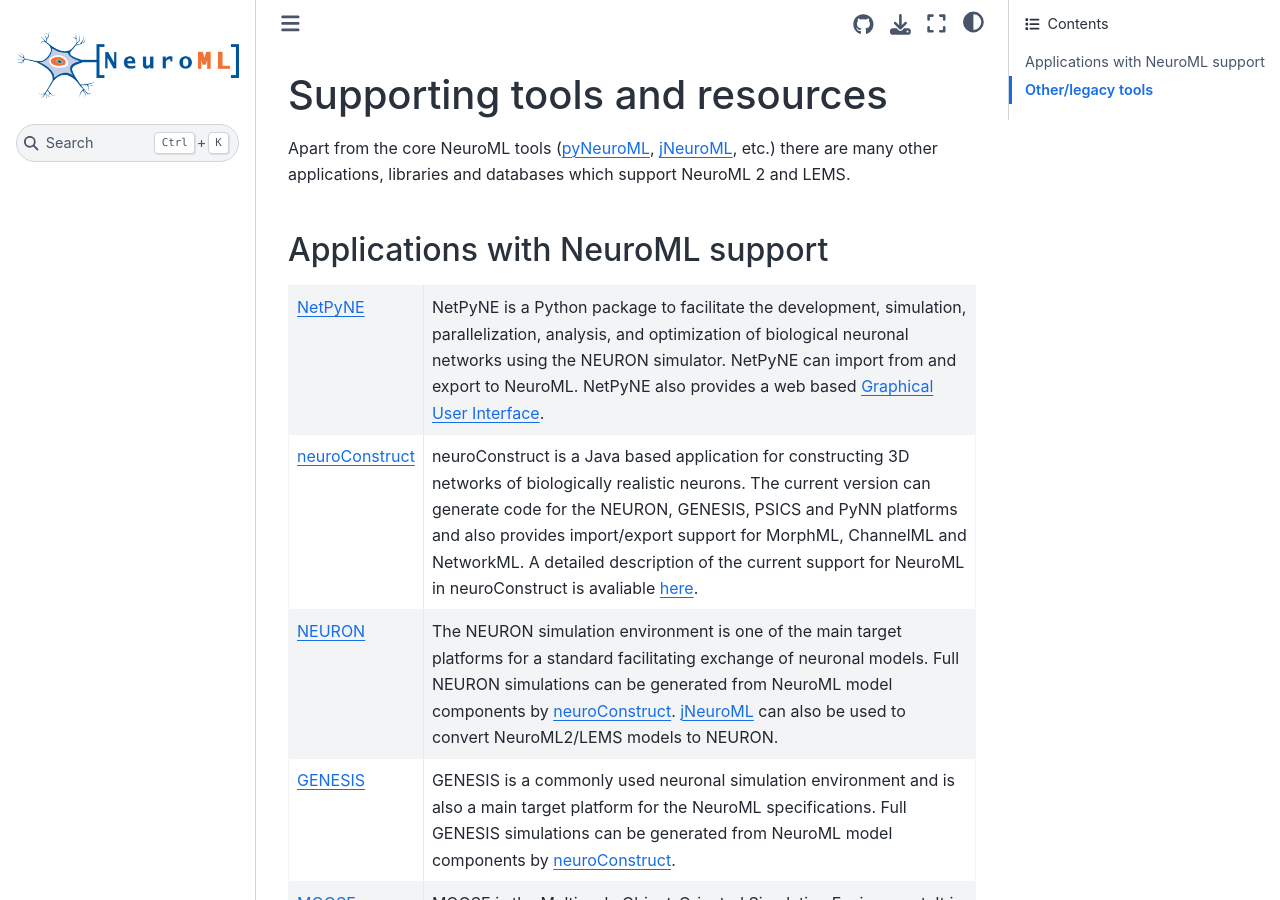
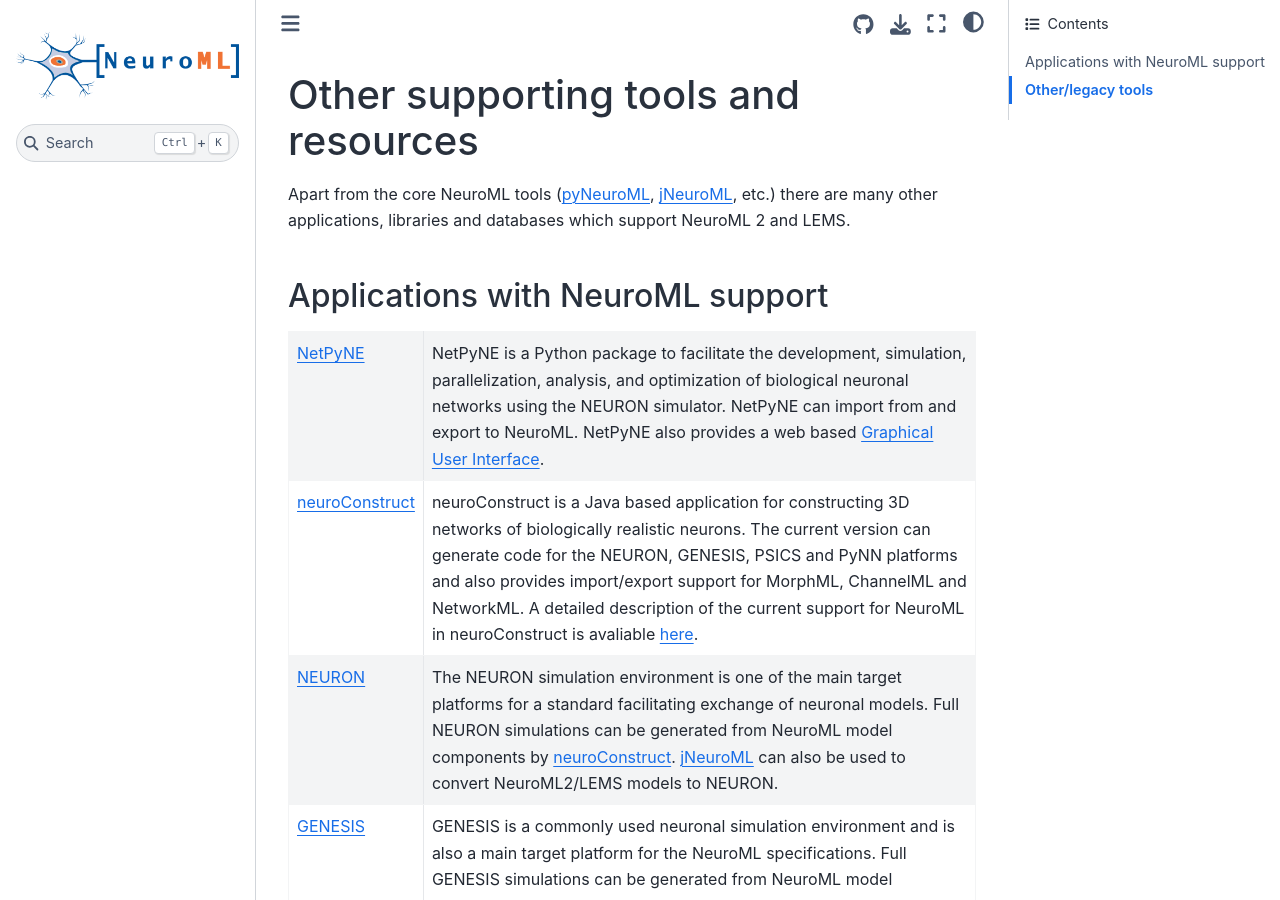
Before and after one commit to NeuroML/Documentation, a Jupyter Book: the page built from source/Userdocs/Software/SupportingTools.md, in a window 1280 px wide and 900 px high. Built offline with Jupyter Book 1.0.4 settings and Sphinx 7.4.7 and the Sphinx Book theme 1.1.4, drawn with Linux system fonts in a browser that asks for light colours; pages that are not in the unit, such as notebooks, are missing from menus.

Commit message:
enh: relabel page

```diff
--- a/source/Userdocs/Software/SupportingTools.md
+++ b/source/Userdocs/Software/SupportingTools.md
@@ -1,5 +1,5 @@
 (userdocs:supporting)=
-# Supporting tools and resources
+# Other supporting tools and resources
 
 Apart from the core NeuroML tools ({ref}`pyNeuroML <pyNeuroML>`, {ref}`jNeuroML <jNeuroML>`, etc.) there are many
 other applications, libraries and databases which support NeuroML 2 and LEMS.
```
